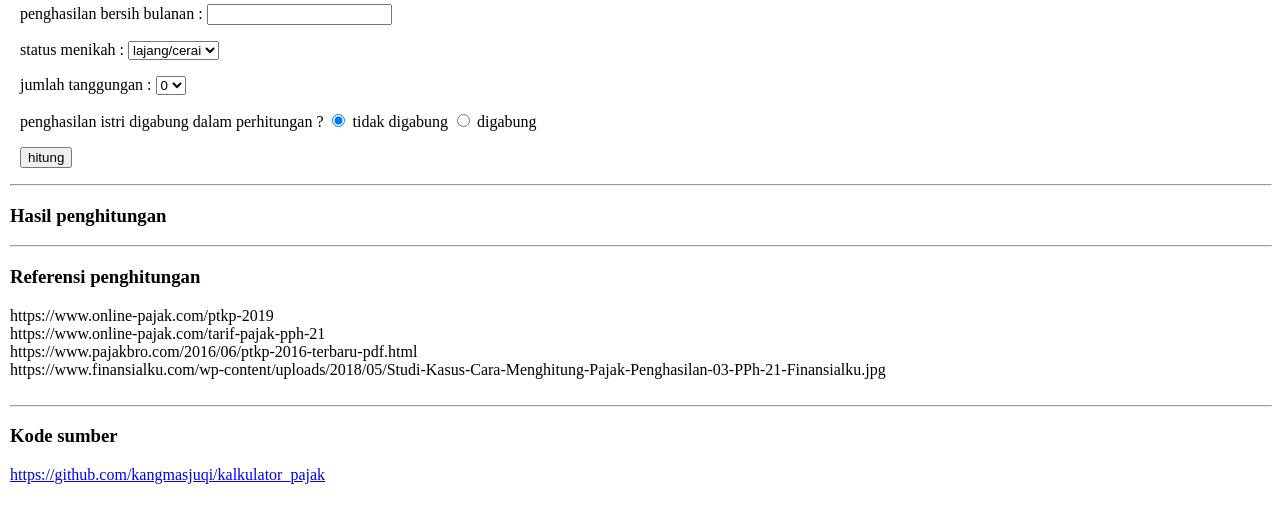
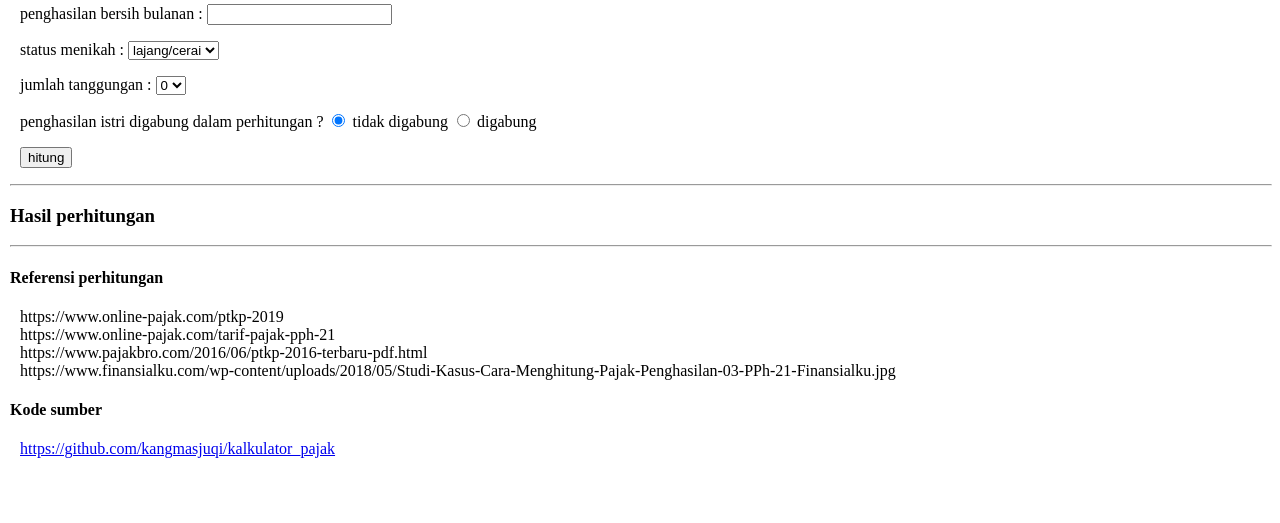
Before and after one commit to kangmasjuqi/kalkulator_pajak, a PHP site: page / in a window 1280 px wide. Shown: the part 124-647 px from the top of the page. Run offline with PHP 8.4, Linux system fonts and the light colour scheme.

Commit message:
Update index.php

```diff
--- a/index.php
+++ b/index.php
@@ -82,6 +82,11 @@
             color:white;
             padding:3px 10px;
         }
+        div.disclaimer{
+            background-color:#ffcccc;
+            padding:3px 3px 3px 20px;
+            font-style:italic;
+        }
     </style>
 </head>
 <body>
@@ -134,12 +139,19 @@ penghasilan bersih per tahun = B x 12 = C
 
 <hr/>
 
-<h3>Hasil penghitungan</h3>
+<h3>Hasil perhitungan</h3>
 
 <?php
 
     if(isset($_POST['flag'])){
 
+        $_POST['monthly_netto'] = (int) $_POST['monthly_netto'];
+
+        if(is_numeric($_POST['monthly_netto']) and $_POST['monthly_netto'] <=0){
+            echo '<p class="result">Mohon masukkan penghasilan bersih bulanan yang valid</p>';
+
+        }
+        else {
 
             $monthly_netto = $_POST['monthly_netto'];
             echo '<p class="result">A. Penghasilan bersih bulanan : '.nf($monthly_netto);
@@ -163,7 +175,7 @@ penghasilan bersih per tahun = B x 12 = C
 
             $total_pajak = 0;
 
-        echo '<p class="result">F. Penghitungan besaran pajak (berdasarkan langkah E)';
+            echo '<p class="result">F. Perhitungan besaran pajak (berdasarkan langkah E)';
             $ii = 0;
             foreach($array_percentage_pajak as $p => $range){
                 if($pkp <= 0)
@@ -183,24 +195,31 @@ penghasilan bersih per tahun = B x 12 = C
             $pb_terutang = $pt_terutang / 12;
             echo '<p class="result">H. (atau) Besaran pajak dalam bulanan (G / 12): <span class="final_result">'.nf($pb_terutang).'</span>';
 
+            echo '
+            <div class="disclaimer">
+                <p><b>Disclaimer</b> :
+                    Kalkulator pajak ini tidak merepresentasikan perhitungan resmi milik pemerintah
+                    serta tidak dapat digunakan sebagai acuan resmi/baku dalam pelaporan pajak anda.
+                </p>
+            </div>';
+
             writeLog($_POST);
+
+        }
     }
 ?>
 
 <hr/>
-<h3>Referensi penghitungan</h3>
-https://www.online-pajak.com/ptkp-2019
-<br/>https://www.online-pajak.com/tarif-pajak-pph-21
-<br/>https://www.pajakbro.com/2016/06/ptkp-2016-terbaru-pdf.html
-<br/>https://www.finansialku.com/wp-content/uploads/2018/05/Studi-Kasus-Cara-Menghitung-Pajak-Penghasilan-03-PPh-21-Finansialku.jpg
-<br/>
-<br/>
+<h4>Referensi perhitungan</h4>
+<p>
+https://www.online-pajak.com/ptkp-2019<br/>
+https://www.online-pajak.com/tarif-pajak-pph-21<br/>
+https://www.pajakbro.com/2016/06/ptkp-2016-terbaru-pdf.html<br/>https://www.finansialku.com/wp-content/uploads/2018/05/Studi-Kasus-Cara-Menghitung-Pajak-Penghasilan-03-PPh-21-Finansialku.jpg
+</p>
 
-<hr/>
-<h3>Kode sumber</h3>
-<a href="https://github.com/kangmasjuqi/kalkulator_pajak">https://github.com/kangmasjuqi/kalkulator_pajak</a>
-<br/>
-<br/>
+<h4>Kode sumber</h4>
+<p><a href="https://github.com/kangmasjuqi/kalkulator_pajak">https://github.com/kangmasjuqi/kalkulator_pajak</a></p>
+
 
 </body>
 </html>
```
Lines whose indentation alone changed are shown as unchanged.
